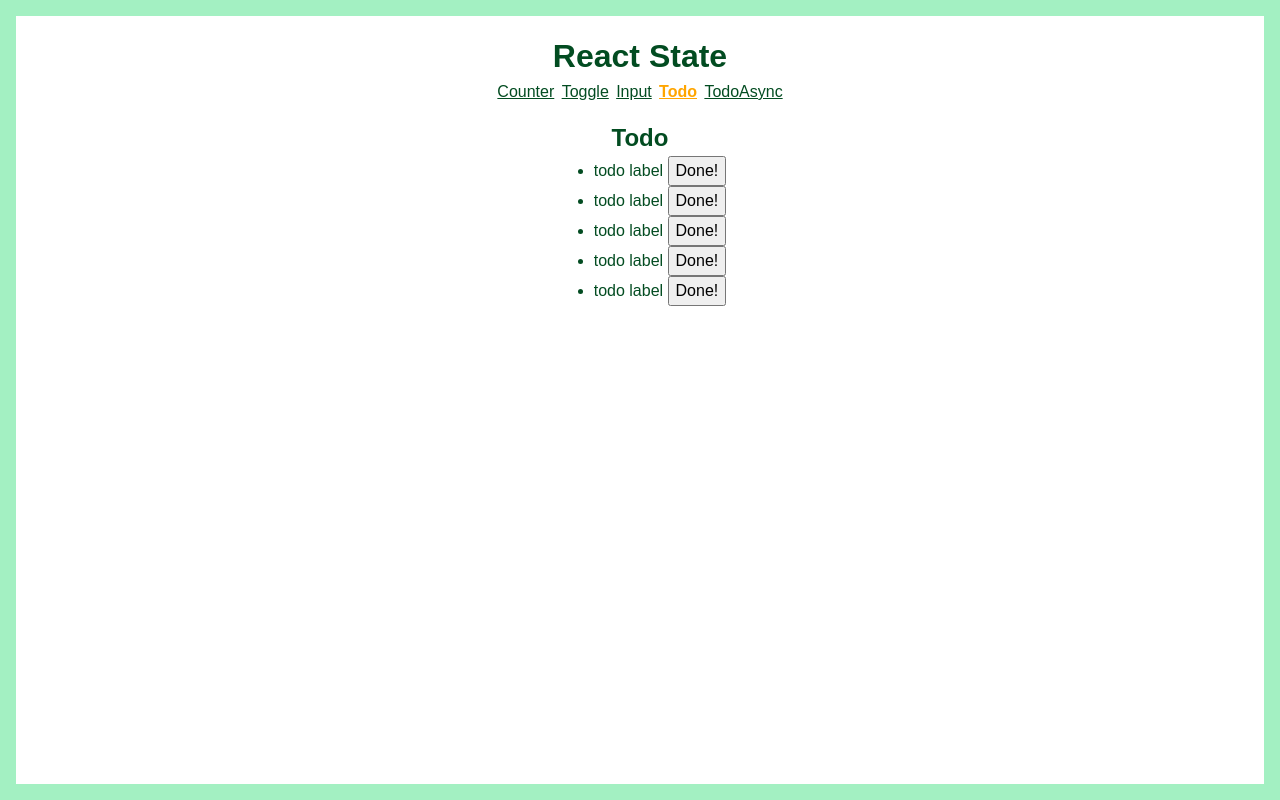
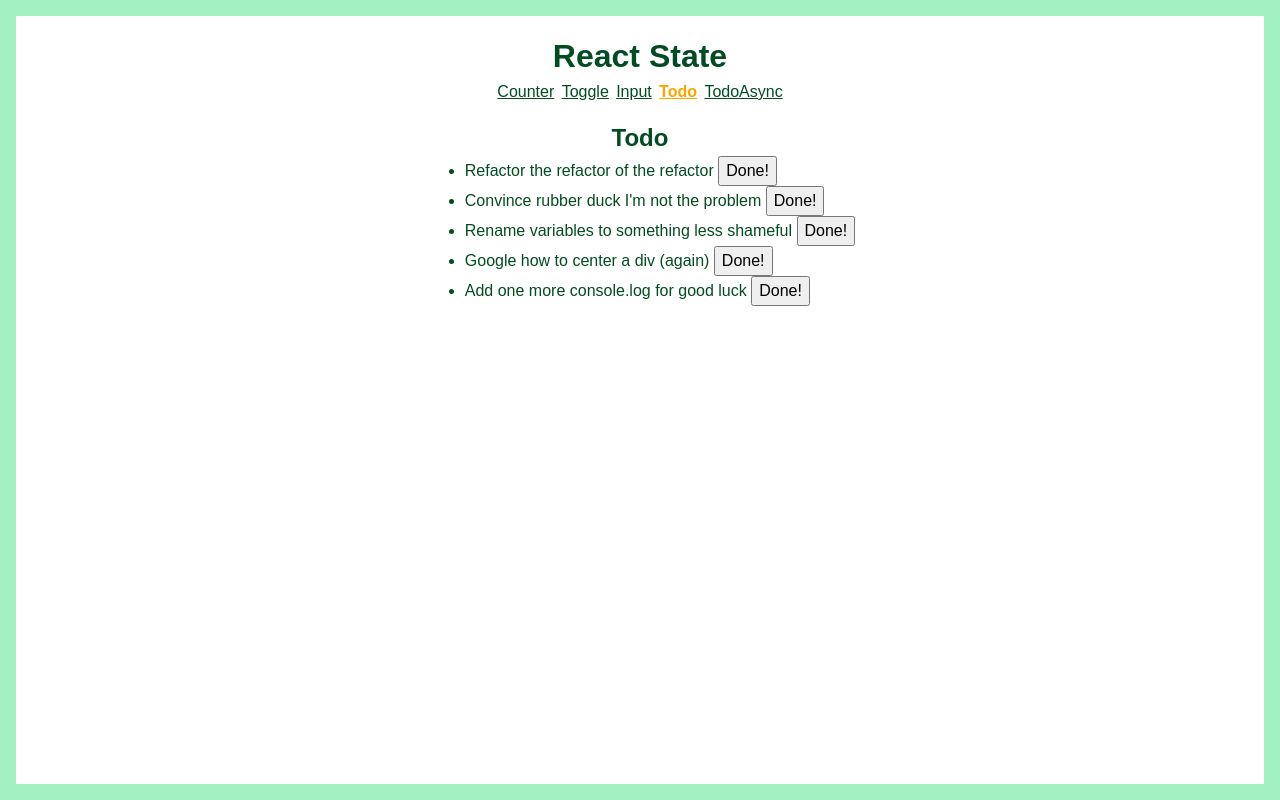
Before and after one commit to javiiicz/react-state, a React (Vite) app: page /todo in a window 1280 px wide. Built offline with nearby package versions, Linux system fonts and the light colour scheme; no server answers.

Commit message:
Frontend: add todo state

```diff
--- a/src/components/04-Todo.jsx
+++ b/src/components/04-Todo.jsx
@@ -1,28 +1,53 @@
-import { useState } from 'react'
+import { useState } from "react";
 
 const todos = [
     { id: 1, label: "Refactor the refactor of the refactor", completed: false },
-  { id: 2, label: "Convince rubber duck I'm not the problem", completed: false },
-  { id: 3, label: "Rename variables to something less shameful", completed: false },
+    {
+        id: 2,
+        label: "Convince rubber duck I'm not the problem",
+        completed: false,
+    },
+    {
+        id: 3,
+        label: "Rename variables to something less shameful",
+        completed: false,
+    },
     { id: 4, label: "Google how to center a div (again)", completed: false },
-  { id: 5, label: "Add one more console.log for good luck", completed: false }
-]
+    {
+        id: 5,
+        label: "Add one more console.log for good luck",
+        completed: false,
+    },
+];
 
 export default function Todo() {
+    const [userTodos, setUserTodos] = useState(todos);
+
+    const toggleItem = (id) => {
+        setUserTodos(userTodos.filter(x => x.id !== id));
+    };
+
     return (
         <div className="container">
             <h2>Todo</h2>
             <div>
-        {
-          todos.map(todo => {
+                {userTodos.map((todo) => {
                     return (
                         <ul key={todo.id}>
-                <li>todo label <button>Done!</button></li>
+                            <li>
+                                {todo.label}{" "}
+                                <button
+                                    onClick={(e) => {
+                                        toggleItem(todo.id);
+                                    }}
+                                >
+                                    {"Done!"}
+                                </button>
+                            </li>
                         </ul>
-            )
-          })
-        }
+                    );
+                })}
             </div>
         </div>
-  )
+    );
 }
```
Lines whose indentation alone changed are shown as unchanged.
